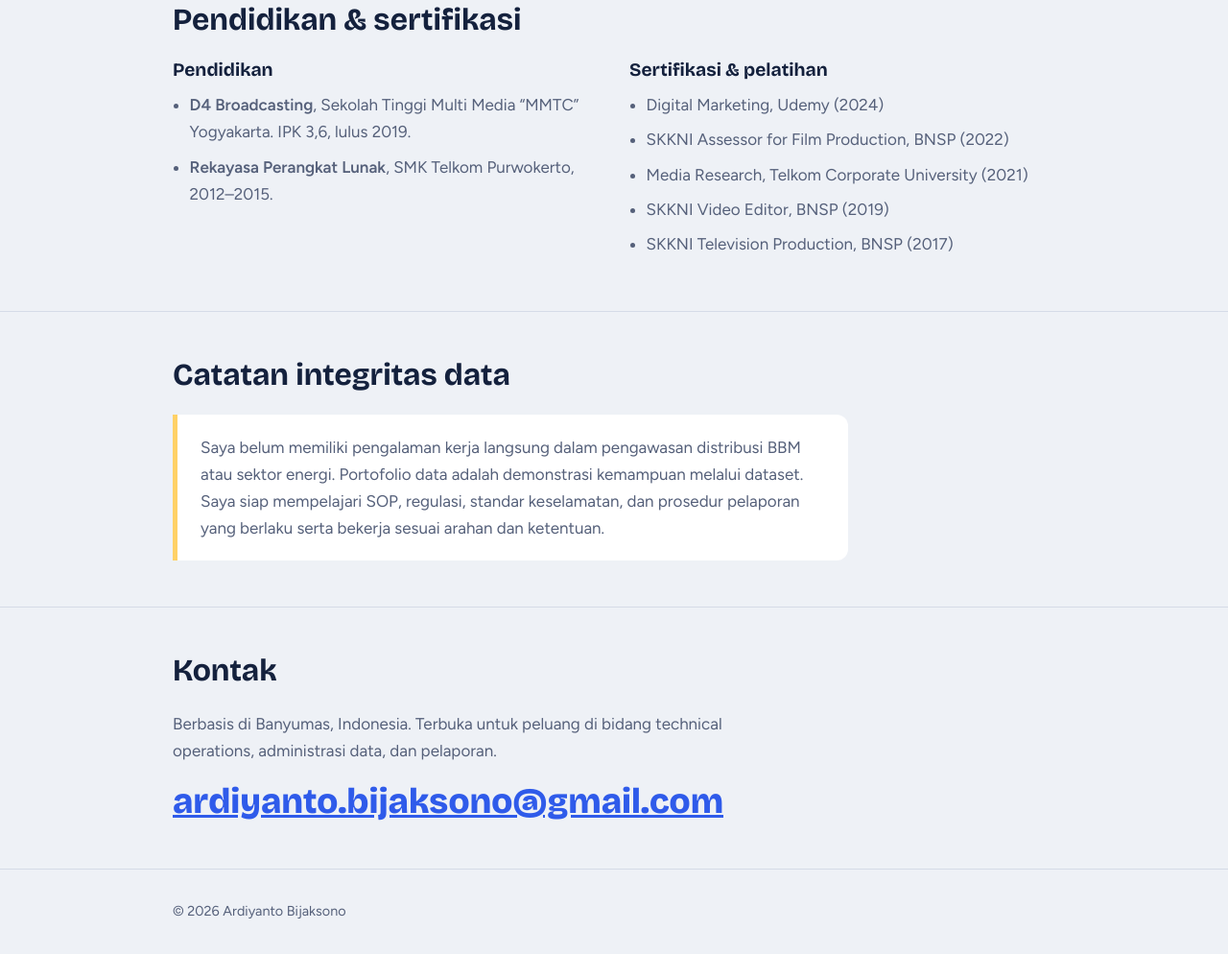
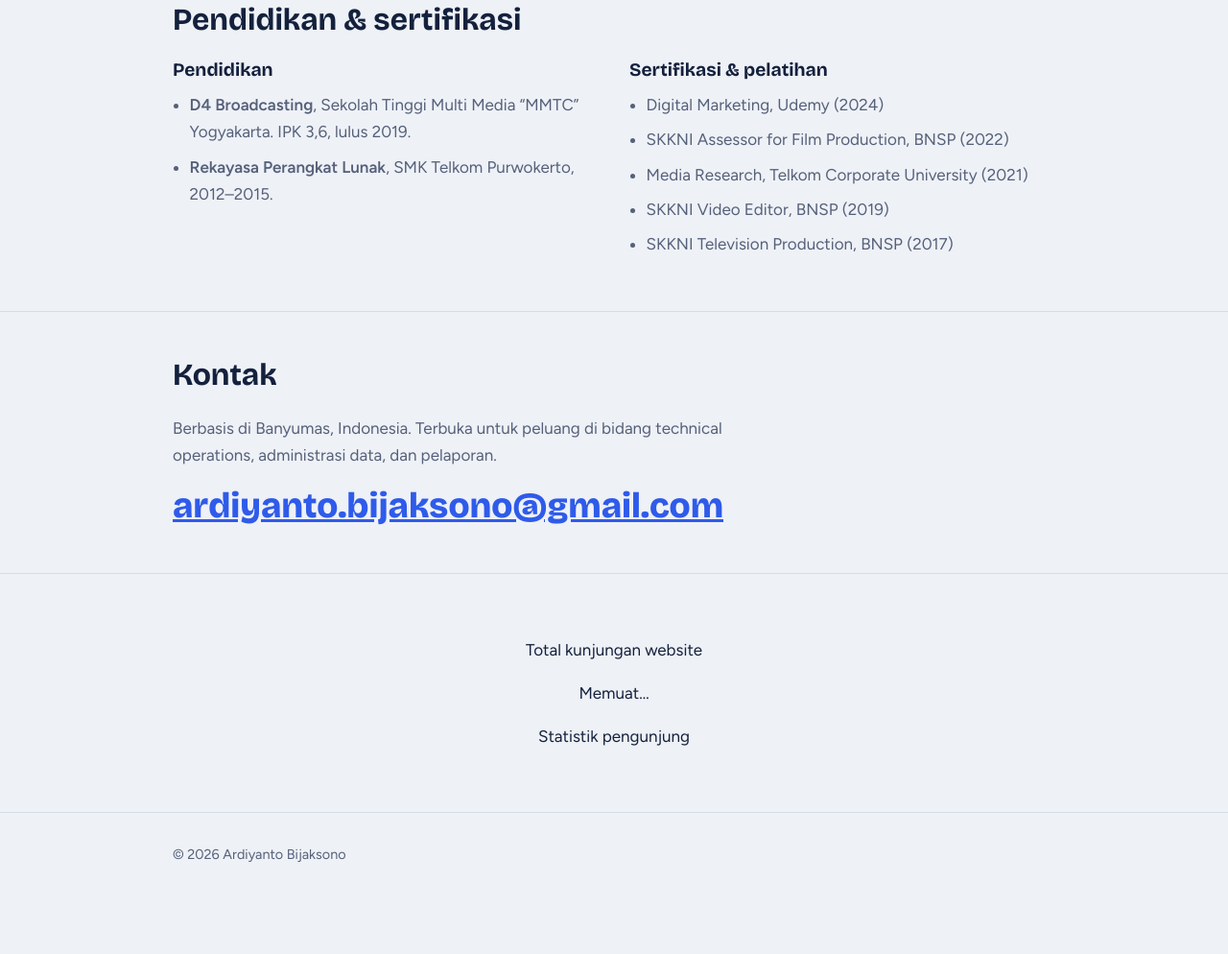
Before and after one commit to ardibijaksono/ardiyanto-portfolio, a plain HTML site: page index.html in a window 1280 px wide. Shown: the part 3802-4796 px from the top of the page at 96% size. After the commit the page ends 4737 px from the top, so only its background shows below. Drawn offline with nearby package versions, Linux system fonts and the light colour scheme.

Commit message:
Add visitor counter and update footer in index.html

```diff
--- a/index.html
+++ b/index.html
@@ -209,10 +209,11 @@ footer{padding:2rem 0;color:var(--muted);font-size:.9rem;border-top:1px solid va
   </div>
 </div></section>
 
+<!--
 <section><div class="wrap">
   <h2>Catatan integritas data</h2>
   <p class="note">Saya belum memiliki pengalaman kerja langsung dalam pengawasan distribusi BBM atau sektor energi. Portofolio data adalah demonstrasi kemampuan melalui dataset. Saya siap mempelajari SOP, regulasi, standar keselamatan, dan prosedur pelaporan yang berlaku serta bekerja sesuai arahan dan ketentuan.</p>
-</div></section>
+</div></section> -->
 
 <section id="kontak" class="contact"><div class="wrap">
   <h2>Kontak</h2>
@@ -225,7 +226,20 @@ footer{padding:2rem 0;color:var(--muted);font-size:.9rem;border-top:1px solid va
   <img id="lightboxImage" src="" alt="">
   <div class="lb-caption" id="lightboxCaption"></div>
 </div>
-<footer><div class="wrap">© <span id="y"></span> Ardiyanto Bijaksono</div></footer>
+<section id="visitor-counter" aria-label="Statistik pengunjung">
+  <div class="wrap" style="text-align:center">
+    <p>Total kunjungan website</p>
+    <p id="visitorCount">Memuat…</p>
+    <p id="visitorStatus">Statistik pengunjung</p>
+  </div>
+</section>
+
+<footer>
+  <div class="wrap">
+    © <span id="y"></span> Ardiyanto Bijaksono
+  </div>
+</footer>
+
 <script>
 document.getElementById('y').textContent=new Date().getFullYear();
 const lightbox=document.getElementById('lightbox');
@@ -239,6 +253,9 @@ document.querySelectorAll('.gallery button[data-full]').forEach(button=>button.a
 document.getElementById('closeLightbox').addEventListener('click',closeLightbox);
 lightbox.addEventListener('click',event=>{if(event.target===lightbox)closeLightbox();});
 document.addEventListener('keydown',event=>{if(event.key==='Escape')closeLightbox();});
+document.addEventListener('keydown',event=>{
+  if(event.key==='Escape')closeLightbox();
+});
 </script>
 </body>
 </html>
```
